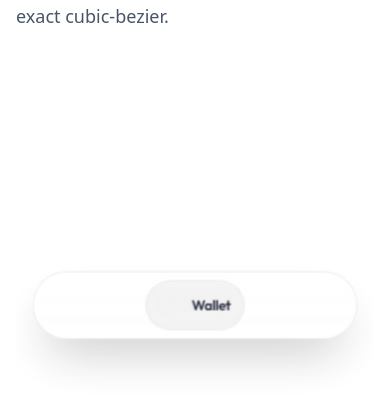
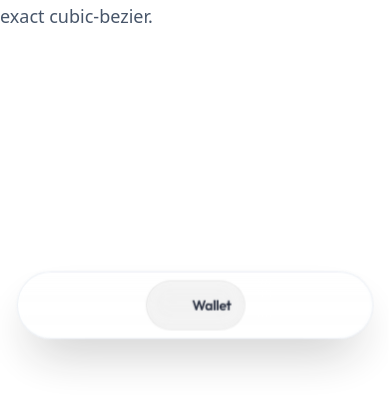
Before and after one commit to tobilobaayomide/Navis, a React (Vite) app: page / in a window 390 px wide. Shown: the part 4159-4565 px from the top of the page. Built offline with nearby package versions, Linux system fonts and the light colour scheme; some icons are missing.

Commit message:
fix: remove unnecessary padding from main element in AppShell

```diff
--- a/src/App.tsx
+++ b/src/App.tsx
@@ -36,7 +36,7 @@ function AppShell() {
 
       {!isPlayground && <Navbar isLight={isLight} onThemeToggle={toggleTheme} />}
 
-      <main className={isPlayground ? "w-full min-h-screen overflow-y-auto overflow-x-hidden lg:h-screen lg:overflow-hidden" : "mx-auto max-w-[1550px] px-4 pt-24 sm:px-10"}>
+      <main className={isPlayground ? "w-full min-h-screen overflow-y-auto overflow-x-hidden lg:h-screen lg:overflow-hidden" : "mx-auto max-w-[1550px] pt-24 sm:px-10"}>
         <Suspense fallback={<PageLoader />}>
           <Routes>
             <Route path="/" element={<HomePage />} />
```
